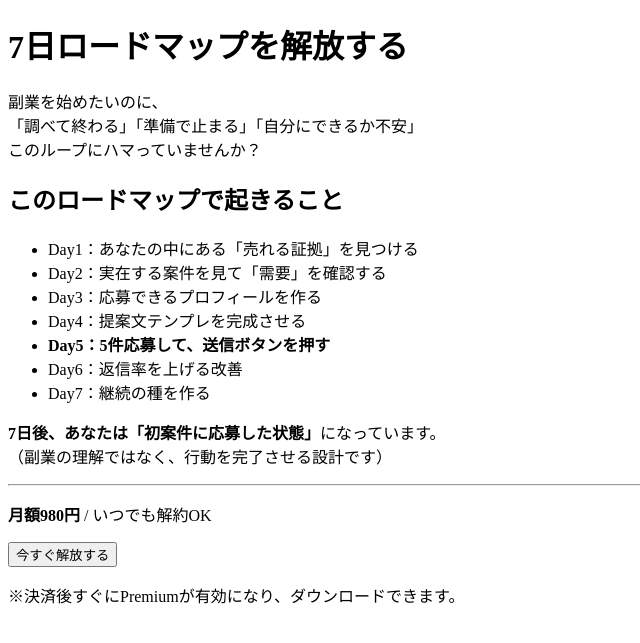
After one commit to tetsuyaotsuki19730223-alt/fukugyo, a Django app: template snippets/templates/snippets/premium_required.html in a window 1280 px wide. The commit adds this page. Shown: the top 643 px of the page, without its empty margins (0-640 px from the left). Run offline with Django 4.2, Linux system fonts and the light colour scheme; the template is opened without the code that fills it, so the values that code supplies are empty.

Commit message:
Add premium required flow

```diff
--- /dev/null
+++ b/snippets/templates/snippets/premium_required.html
@@ -0,0 +1,42 @@
+{% extends "snippets/base.html" %}
+
+{% block title %}7日ロードマップを解放{% endblock %}
+
+{% block content %}
+<h1>7日ロードマップを解放する</h1>
+
+<p>
+副業を始めたいのに、<br>
+「調べて終わる」「準備で止まる」「自分にできるか不安」<br>
+このループにハマっていませんか？
+</p>
+
+<h2>このロードマップで起きること</h2>
+<ul>
+  <li>Day1：あなたの中にある「売れる証拠」を見つける</li>
+  <li>Day2：実在する案件を見て「需要」を確認する</li>
+  <li>Day3：応募できるプロフィールを作る</li>
+  <li>Day4：提案文テンプレを完成させる</li>
+  <li><strong>Day5：5件応募して、送信ボタンを押す</strong></li>
+  <li>Day6：返信率を上げる改善</li>
+  <li>Day7：継続の種を作る</li>
+</ul>
+
+<p>
+<strong>7日後、あなたは「初案件に応募した状態」</strong>になっています。<br>
+（副業の理解ではなく、行動を完了させる設計です）
+</p>
+
+<hr>
+
+<p><strong>月額980円</strong> / いつでも解約OK</p>
+
+<form method="post" action="{% url 'create_checkout_session' %}">
+  {% csrf_token %}
+  <button type="submit">今すぐ解放する</button>
+</form>
+
+<p style="margin-top: 16px;">
+※決済後すぐにPremiumが有効になり、ダウンロードできます。
+</p>
+{% endblock %}
--- a/snippets/views.py
+++ b/snippets/views.py
@@ -155,8 +155,10 @@ def create_checkout_session(request):
     return redirect(session.url)
 
 @login_required
-@premium_required
 def premium_page(request):
+    profile, _ = Profile.objects.get_or_create(user=request.user)
+    if not profile.is_premium:
+        return render(request, "snippets/premium_required.html")
     return render(request, "snippets/premium.html")
 
 class SnippetListView(ListView):
```
Also changed, not shown: snippets/templates/snippets/premium.html (+13 -2 lines).
